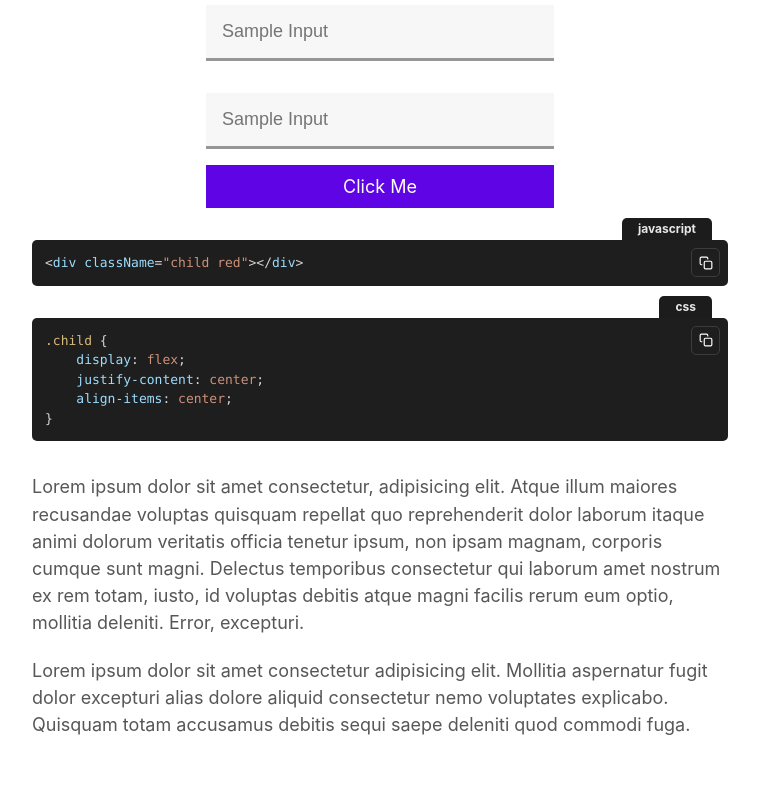
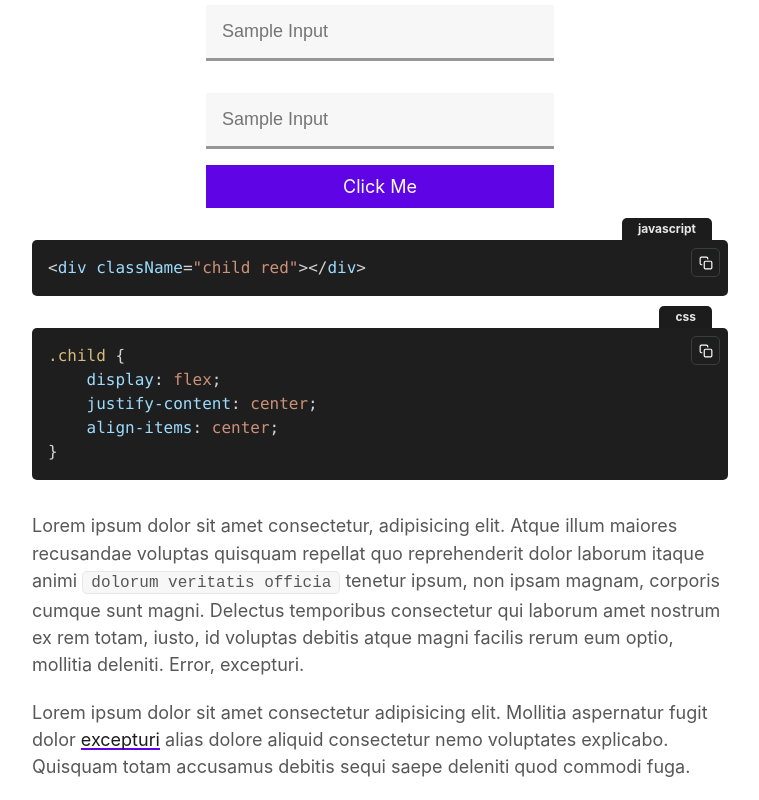
Before and after one commit to aaron-soto/react-checklists, a React (Create React App) app: page / in a window 1280 px wide. Shown: the part 618-1418 px from the top of the page, without its empty margins (260-1019 px from the left). Before the commit the page ends 1376 px from the top, so only its background shows below. Built offline with nearby package versions, Linux system fonts and the light colour scheme.

Commit message:
code and link updates

```diff
--- a/src/App.js
+++ b/src/App.js
@@ -4,6 +4,7 @@ import { Navbar } from 'components/navbar/Navbar';
 import { DarkMode } from 'utils/darkmode/DarkMode';
 import { TaskMainListItem } from 'components/task-main-list-item/TaskMainListItem';
 import { CodeSnippet } from 'components/code/CodeSnippet';
+import { InlineLink } from 'utils/inline-link/InlineLink';
 
 function App() {
 	return (
@@ -62,17 +63,18 @@ function App() {
 				<p>
 					Lorem ipsum dolor sit amet consectetur, adipisicing elit. Atque illum
 					maiores recusandae voluptas quisquam repellat quo reprehenderit dolor
-					laborum itaque animi dolorum veritatis officia tenetur ipsum, non
-					ipsam magnam, corporis cumque sunt magni. Delectus temporibus
-					consectetur qui laborum amet nostrum ex rem totam, iusto, id voluptas
-					debitis atque magni facilis rerum eum optio, mollitia deleniti. Error,
-					excepturi.
+					laborum itaque animi{' '}
+					<span className='inline-code'>dolorum veritatis officia</span> tenetur
+					ipsum, non ipsam magnam, corporis cumque sunt magni. Delectus
+					temporibus consectetur qui laborum amet nostrum ex rem totam, iusto,
+					id voluptas debitis atque magni facilis rerum eum optio, mollitia
+					deleniti. Error, excepturi.
 				</p>
 				<p>
 					Lorem ipsum dolor sit amet consectetur adipisicing elit. Mollitia
-					aspernatur fugit dolor excepturi alias dolore aliquid consectetur nemo
-					voluptates explicabo. Quisquam totam accusamus debitis sequi saepe
-					deleniti quod commodi fuga.
+					aspernatur fugit dolor <InlineLink href='#'>excepturi</InlineLink>{' '}
+					alias dolore aliquid consectetur nemo voluptates explicabo. Quisquam
+					totam accusamus debitis sequi saepe deleniti quod commodi fuga.
 				</p>
 			</div>
 		</div>
--- a/src/components/code/CodeSnippet.js
+++ b/src/components/code/CodeSnippet.js
@@ -2,6 +2,7 @@ import { useState } from 'react';
 
 import { Prism as SyntaxHighlighter } from 'react-syntax-highlighter';
 import { vscDarkPlus } from 'react-syntax-highlighter/dist/esm/styles/prism';
+// import { dark as darkTheme } from './dark';
 
 import { FiCopy } from 'react-icons/fi';
 
@@ -26,6 +27,7 @@ export const CodeSnippet = (props) => {
 				<span className='clickToCopy' onClick={copyToClipboard}>
 					<FiCopy className='copy-icon' />
 				</span>
+				{/* <SyntaxHighlighter language={props.language} style={darkTheme}> */}
 				<SyntaxHighlighter language={props.language} style={vscDarkPlus}>
 					{props.children}
 					{/* {codeString} */}
--- a/src/components/code/codesnippet.scss
+++ b/src/components/code/codesnippet.scss
@@ -8,6 +8,11 @@
 	pre,
 	.clickToCopy {
 		border-radius: 5px;
+	}
+
+	pre,
+	code {
+		font-size: 16px !important;
 	}
 
 	.clickToCopy {
@@ -58,7 +63,7 @@
 	transform: translateX(-50%);
 	border: 1px solid;
 	padding: 0.5rem 1rem;
-	border-left: 3px solid;
+	border-left: 5px solid;
 	bottom: 0;
 	opacity: 0;
 	transition: all 0.5s cubic-bezier(0.175, 0.885, 0.32, 1.275);
--- a/src/styles/master.scss
+++ b/src/styles/master.scss
@@ -119,17 +119,6 @@ h5 {
 	margin-bottom: 0.5rem;
 	font-weight: 700;
 	line-height: 1.7rem;
-}
-a {
-	@include theme-aware-both($color-palettes, 'color', 'color-base-dark');
-	text-decoration: none;
-	font-family: -apple-system, BlinkMacSystemFont, 'Segoe UI', Roboto, Oxygen,
-		Ubuntu, Cantarell, 'Open Sans', 'Helvetica Neue', sans-serif;
-	border-bottom: 2px solid;
-
-	&:hover {
-		@include theme-aware('color', 'color-purple-20');
-	}
 }
 
 ::selection {
@@ -302,3 +291,14 @@ a {
 		}
 	}
 }
+
+.inline-code {
+	@include theme-aware('background-color', 'color-background-secondary');
+	@include theme-aware('border-color', 'color-grayscale-400');
+	font-family: monospace;
+	font-weight: 500;
+	padding: 0.1rem 0.5rem;
+	border: 1px solid;
+	border-radius: 5px;
+	font-size: 1rem;
+}
--- /dev/null
+++ b/src/utils/inline-link/InlineLink.js
@@ -0,0 +1,9 @@
+import './inline-link.scss';
+
+export const InlineLink = (props) => {
+	return (
+		<a className='inlineLink' href={props.href}>
+			{props.children}
+		</a>
+	);
+};
--- /dev/null
+++ b/src/utils/inline-link/inline-link.scss
@@ -0,0 +1,35 @@
+@import 'styles/variables';
+@import 'styles/mixins';
+
+.inlineLink {
+	@include theme-aware('color', 'color-grayscale-100');
+	text-decoration: none;
+	font-family: -apple-system, BlinkMacSystemFont, 'Segoe UI', Roboto, Oxygen,
+		Ubuntu, Cantarell, 'Open Sans', 'Helvetica Neue', sans-serif;
+	position: relative;
+	transition: all 0.5s cubic-bezier(0.175, 0.885, 0.32, 1.275);
+
+	&:after {
+		content: '';
+		@include theme-aware-both(
+			$color-palettes,
+			'background-color',
+			'color-base-dark'
+		);
+		position: absolute;
+		left: 0;
+		bottom: 0;
+		right: 0;
+		height: 2px;
+		transition: all 0.5s cubic-bezier(0.175, 0.885, 0.32, 1.275);
+		z-index: -1;
+	}
+
+	&:hover {
+		@include theme-aware('color', 'color-grayscale-100');
+
+		&:after {
+			height: 100%;
+		}
+	}
+}
```
Also changed, not shown: src/components/code/dark.js (added, +155 -0 lines).
